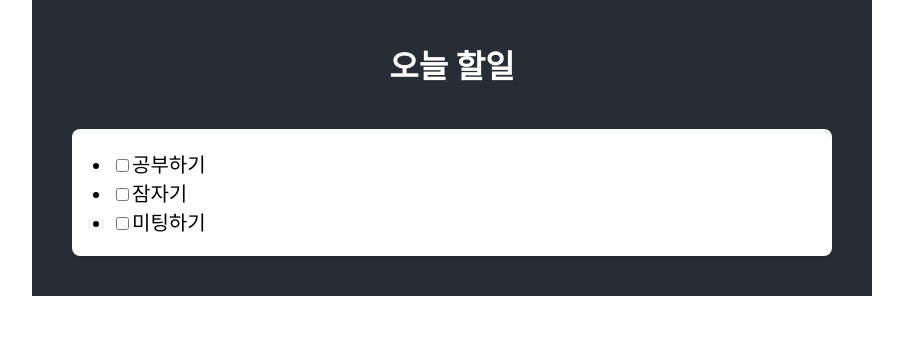
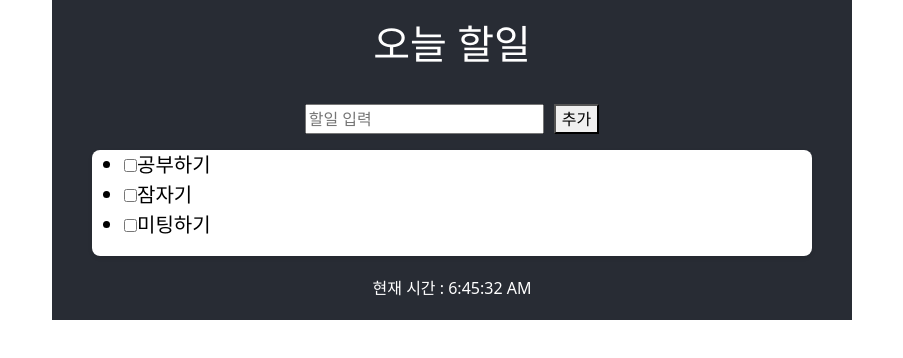
Before and after one commit to K0hun/React, a React (Create React App) app: page / in a window 1280 px wide. Shown: the top 358 px of the page, without its empty margins (188-1091 px from the left). Built offline with nearby package versions, Linux system fonts and the light colour scheme.

Commit message:
새로운 게시물 추가하기 + 시계 추가하기

```diff
--- a/package.json
+++ b/package.json
@@ -10,7 +10,9 @@
     "@types/node": "^16.18.99",
     "@types/react": "^18.3.3",
     "@types/react-dom": "^18.3.0",
+    "bootstrap": "^5.3.3",
     "react": "^18.3.1",
+    "react-bootstrap": "^2.10.3",
     "react-dom": "^18.3.1",
     "react-scripts": "5.0.1",
     "typescript": "^4.9.5",
--- a/public/index.html
+++ b/public/index.html
@@ -24,6 +24,14 @@
       work correctly both with client-side routing and a non-root public URL.
       Learn how to configure a non-root public URL by running `npm run build`.
     -->
+
+    <link
+      rel="stylesheet"
+      href="https://cdn.jsdelivr.net/npm/bootstrap@5.3.2/dist/css/bootstrap.min.css"
+      integrity="sha384-T3c6CoIi6uLrA9TneNEoa7RxnatzjcDSCmG1MXxSR1GAsXEV/Dwwykc2MPK8M2HN"
+      crossorigin="anonymous"
+    />
+
     <title>React App</title>
   </head>
   <body>
--- a/src/App.tsx
+++ b/src/App.tsx
@@ -1,7 +1,9 @@
+import 'bootstrap/dist/css/bootstrap.min.css';
 import React from "react";
 import logo from "./logo.svg";
 import "./App.css";
 import TodoList from "./Todolist";
+import Clock from './Timer';
 
 {
   /*
@@ -17,6 +19,7 @@
   return (
     <div className="container">
       <TodoList></TodoList>
+      <Clock></Clock>
     </div>
   );
 }
--- /dev/null
+++ b/src/Timer.tsx
@@ -0,0 +1,36 @@
+import { useState } from "react";
+
+// const Timer : React.FC = () =>{
+//     const [seconds, setSeconds] = useState<number>(0);
+
+//     return (
+//         <div>
+//             <h2>타이머 : {seconds}초</h2>
+//             <button onClick={
+//                 function(){
+//                     setInterval(()=>{
+//                         setSeconds((prev)=>{return prev + 1});
+//                     }, 1000)
+//                 }
+//             }>시작</button>
+//         </div>
+//     )
+
+// }
+
+const Clock : React.FC = () =>{
+    const [time, setTime] = useState(new Date());
+
+    setInterval(()=>{
+        setTime(new Date());
+    }, 1000)
+
+    return (
+        <div>
+            현재 시간 : {time.toLocaleTimeString()}
+        </div>
+    )
+
+}
+
+export default Clock;
--- a/src/Todolist.tsx
+++ b/src/Todolist.tsx
@@ -1,4 +1,6 @@
 import React, { useState } from "react";
+import { Button } from 'react-bootstrap';
+
 
 type Todo = {
     id: number;
@@ -16,6 +18,9 @@
         { id: 3, text: "미팅하기", isChecked: false },
     ]);
 
+    const [newTodo, setNewTodo] = useState<string>('');
+
+
     const handleCheckedChange = (itemId: number) => {
         setTodos((prevItems) => {
             return prevItems.map((item) => {
@@ -26,11 +31,31 @@
         });
     };
 
+    const addTodo = () => {
+        if(newTodo.trim() !== ''){
+            setTodos([...todos, {id : Date.now(), text: newTodo, isChecked: false}])
+            setNewTodo(' ');
+        }
+    }
+
     return (
         <div>
             <h1>{title}</h1>
             <p></p>
             <div className="container">
+                <div>
+                    <input type='text'
+                        placeholder="할일 입력"
+                        style={{ marginRight: '10px', writingMode: 'horizontal-tb' }}
+                        onChange={(e)=> setNewTodo(e.target.value)}
+                    />
+                    {/* <Button variant = 'warning' onClick={()=>{
+
+                    }}>추가</Button> */}
+                    <button onClick={addTodo}>추가</button>
+                </div>
+                <p></p>
+
                 <div className="board">
                     <ul>
                         {todos.map((todo) => {
```
Also changed, not shown: 1 other file (tests, documents, lock files or other folders). Lines whose indentation alone changed are shown as unchanged.
